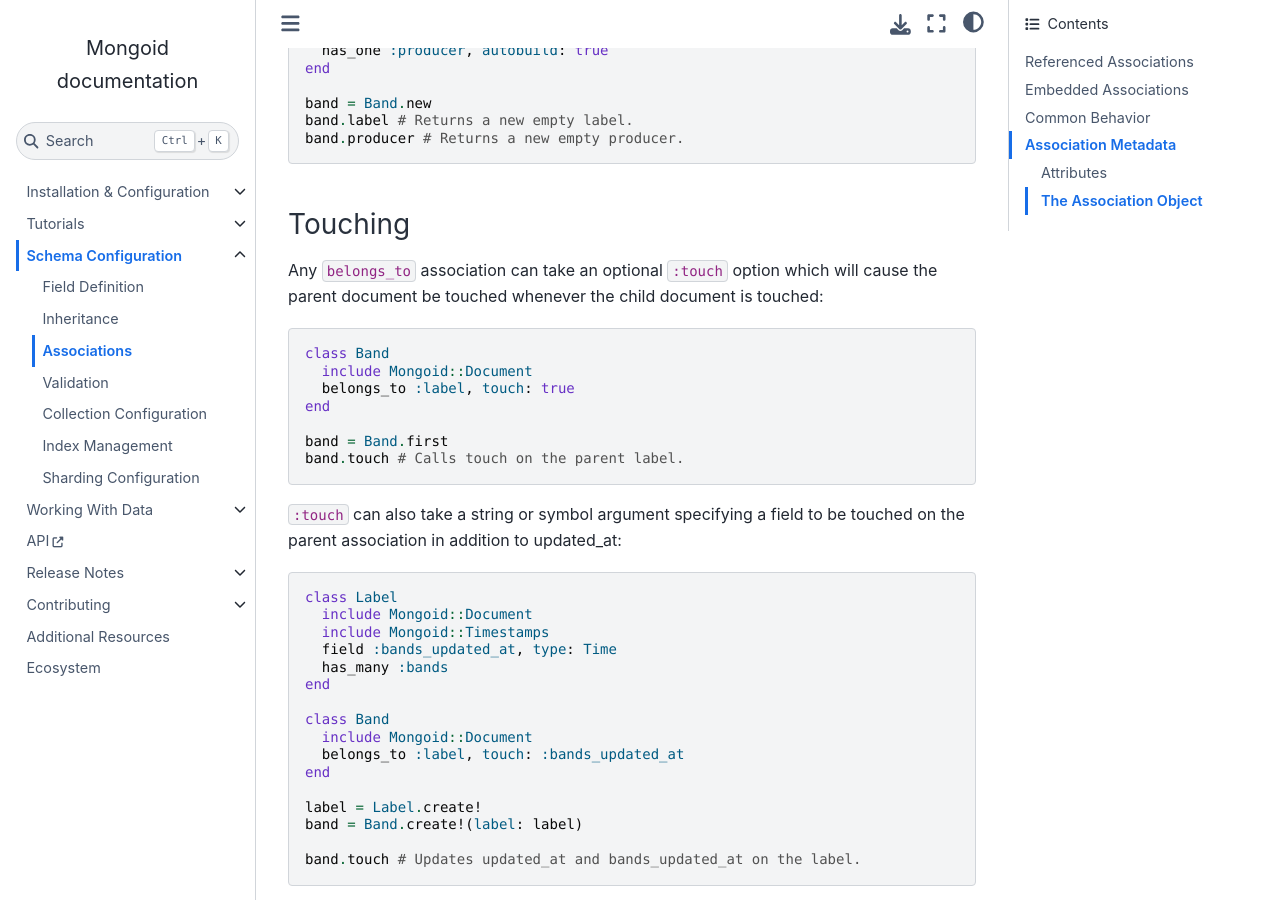
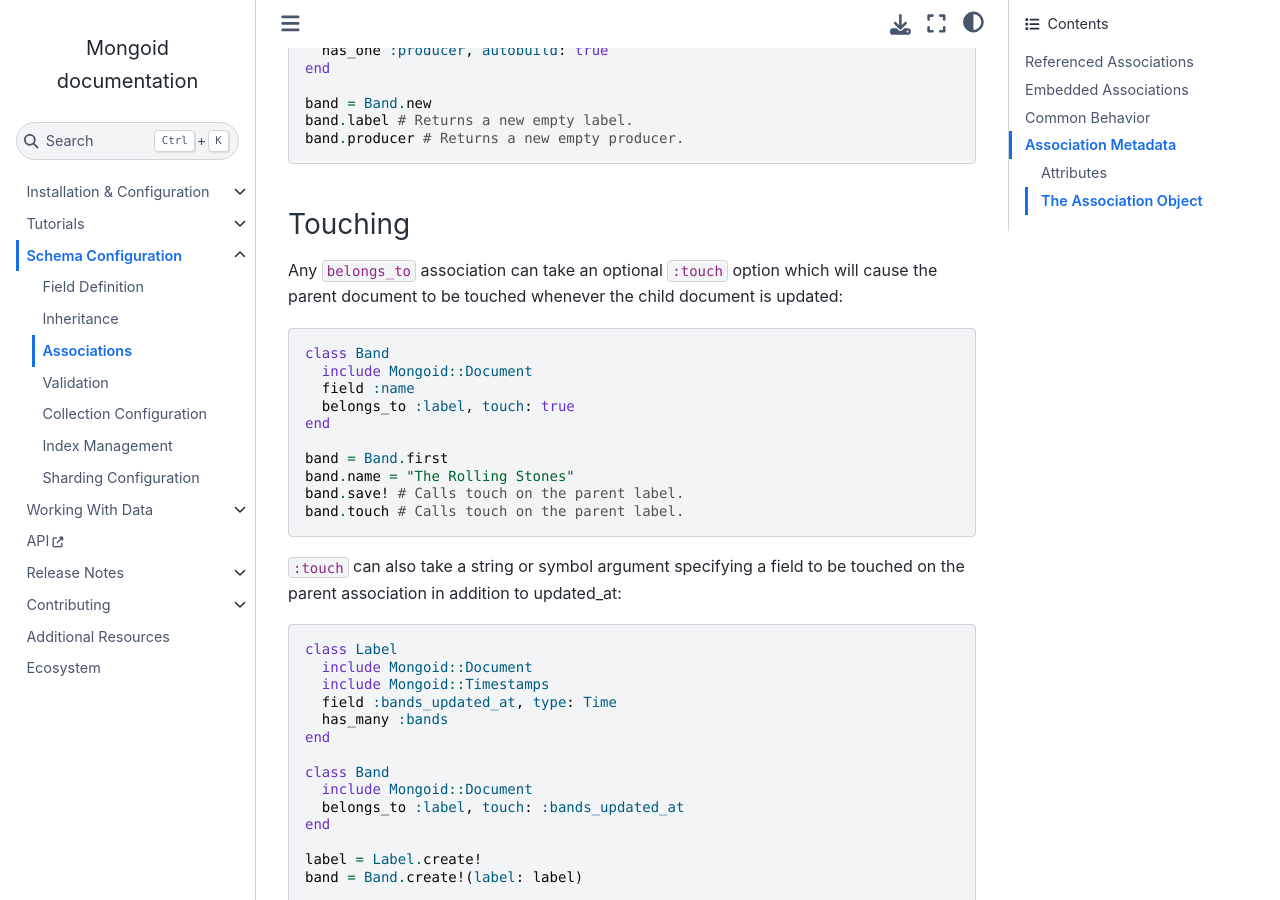
Before and after one commit to i80and/docs-mongoid, a Sphinx documentation site: the page built from docs/reference/associations.txt, in a window 1280 px wide and 900 px high, scrolled down 27683 px. Built offline with Sphinx 7.4.7 and the Sphinx Book theme 1.1.4, drawn with Linux system fonts in a browser that asks for light colours; cross-references to code outside the pages are shown as plain code.

Commit message:
MONGOID-5291 Clarify whether :touch option is applicable for all updates (#5481)

```diff
--- a/docs/reference/associations.txt
+++ b/docs/reference/associations.txt
@@ -1396,19 +1396,21 @@ Mongoid to instantiate a new document when the association is accessed and it is
 
 Touching
 --------
-
 Any ``belongs_to`` association can take an optional ``:touch`` option which
-will cause the parent document be touched whenever the child document is
-touched:
-
-.. code-block:: ruby
-
-  class Band
-    include Mongoid::Document
+will cause the parent document to be touched whenever the child document is
+updated:
+
+.. code-block:: ruby
+
+  class Band
+    include Mongoid::Document
+    field :name
     belongs_to :label, touch: true
   end
 
   band = Band.first
+  band.name = "The Rolling Stones"
+  band.save! # Calls touch on the parent label.
   band.touch # Calls touch on the parent label.
 
 ``:touch`` can also take a string or symbol argument specifying a field to
```
